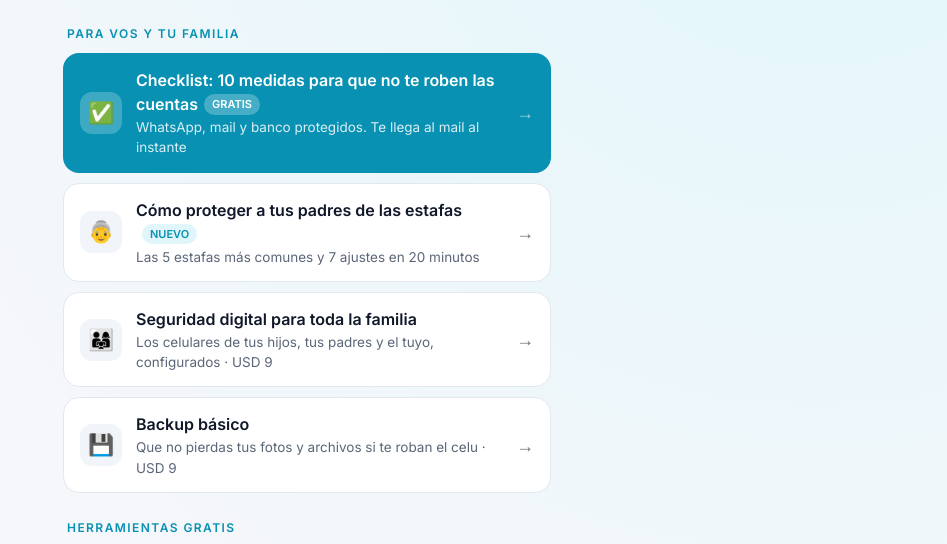
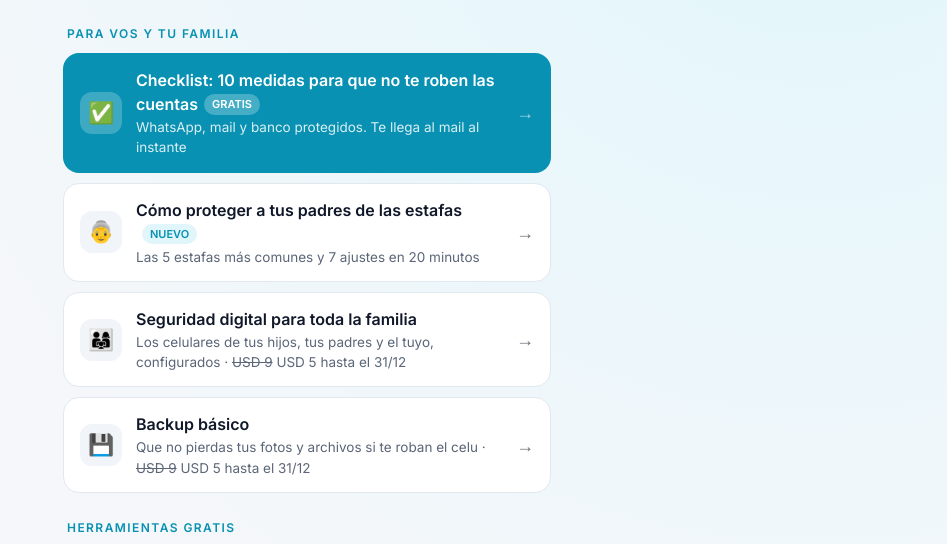
Before and after one commit to facussurbano-facuss/links, a plain HTML site: page index.html in a window 1280 px wide. Shown: the part 226-770 px from the top of the page, without its empty margins (333-1280 px from the left). Drawn offline with Linux system fonts and the light colour scheme.

Commit message:
Update index.html

```diff
--- a/index.html
+++ b/index.html
@@ -63,9 +63,9 @@ footer{text-align:center;font-size:12.5px;color:var(--muted);margin-top:32px}
 <a class="l" href="./blog/proteger-a-tus-padres-de-estafas/">
 <span class="ic">👵</span><span><span class="t">Cómo proteger a tus padres de las estafas<span class="badge">NUEVO</span></span><div class="d">Las 5 estafas más comunes y 7 ajustes en 20 minutos</div></span><span class="ar">→</span></a>
 <a class="l" href="https://facussdigital.gumroad.com/l/bmosw" target="_blank" rel="noopener">
-<span class="ic">👨‍👩‍👧</span><span><span class="t">Seguridad digital para toda la familia</span><div class="d">Los celulares de tus hijos, tus padres y el tuyo, configurados · USD 9</div></span><span class="ar">→</span></a>
+<span class="ic">👨‍👩‍👧</span><span><span class="t">Seguridad digital para toda la familia</span><div class="d">Los celulares de tus hijos, tus padres y el tuyo, configurados · <s>USD 9</s> USD 5 hasta el 31/12</div></span><span class="ar">→</span></a>
 <a class="l" href="https://facussdigital.gumroad.com/l/ovdmg" target="_blank" rel="noopener">
-<span class="ic">💾</span><span><span class="t">Backup básico</span><div class="d">Que no pierdas tus fotos y archivos si te roban el celu · USD 9</div></span><span class="ar">→</span></a>
+<span class="ic">💾</span><span><span class="t">Backup básico</span><div class="d">Que no pierdas tus fotos y archivos si te roban el celu · <s>USD 9</s> USD 5 hasta el 31/12</div></span><span class="ar">→</span></a>
 </div>
 
 <div class="sec">Herramientas gratis</div>
```
